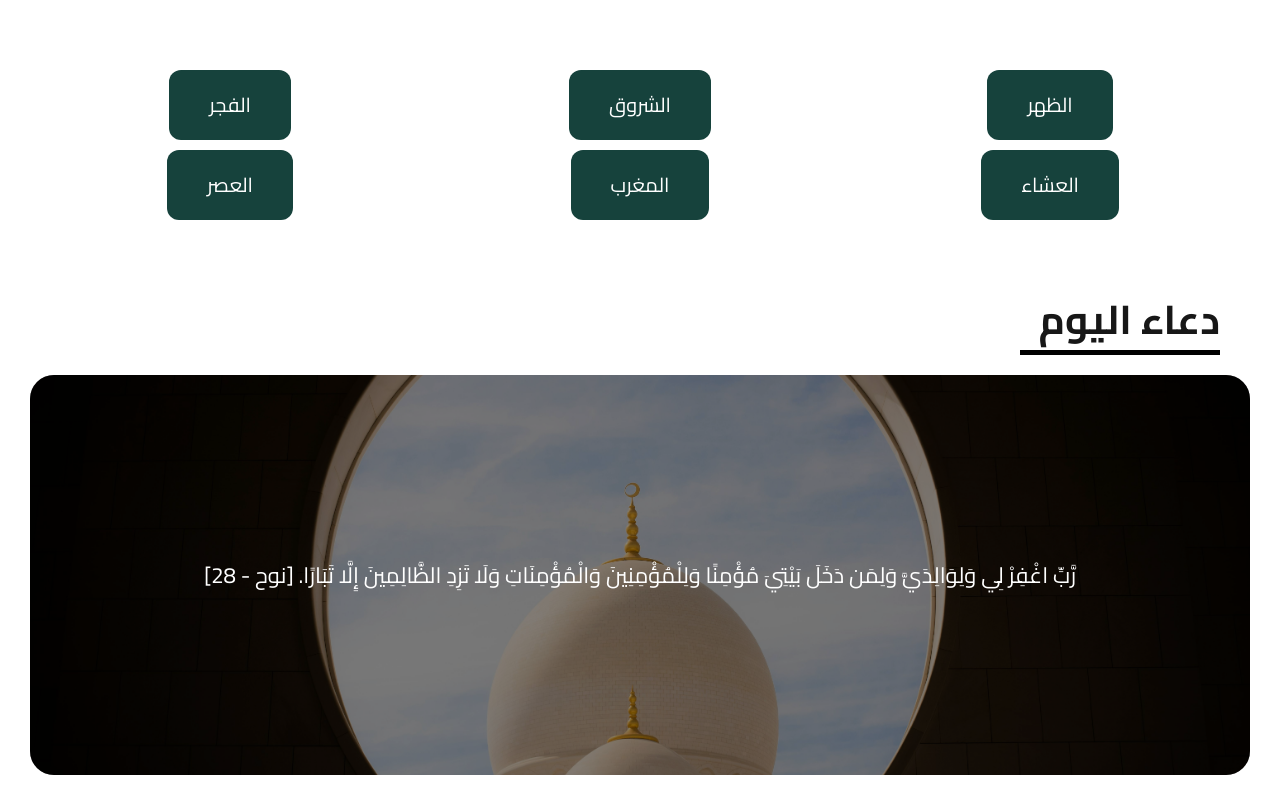
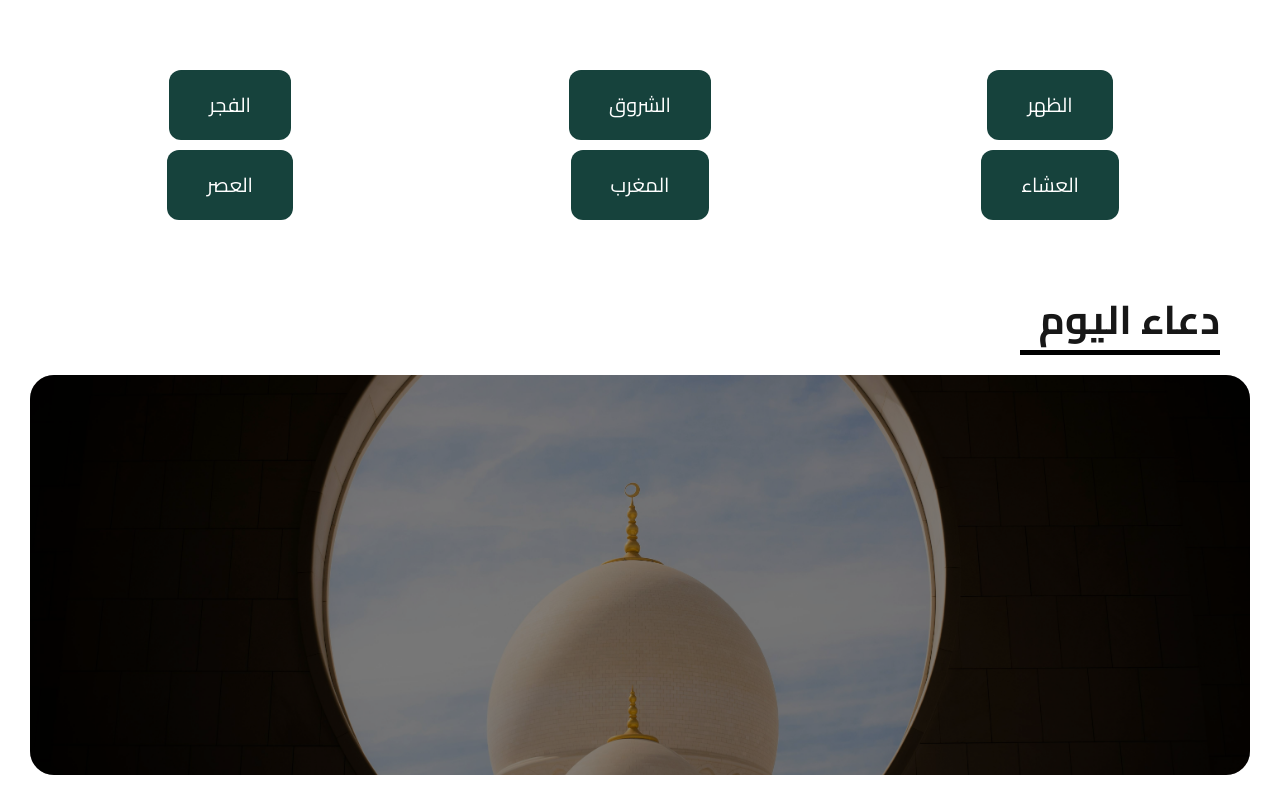
Before and after one commit to sefoo333/salaty_project, a Next.js app: page / in a window 1280 px wide. Shown: the top 800 px of the page. Built offline with nearby package versions, Linux system fonts and the light colour scheme; no server answers; a web font is replaced by a local one.

Commit message:
Update page.tsx

```diff
--- a/app/page.tsx
+++ b/app/page.tsx
@@ -63,7 +63,7 @@ let gethiis = async () => {
             <img src="/azkar.jpg" className="w-full z-[-1] h-full object-cover absolute  " alt=""></img>
           </div>
           <h1 className="z-[9] text-[22px] text-center">
-            {jsonfile["أدعية الأنبياء"][Math.round(Math.random() * 2)]?.content}
+
           </h1>
         </div>
       </div>
```
